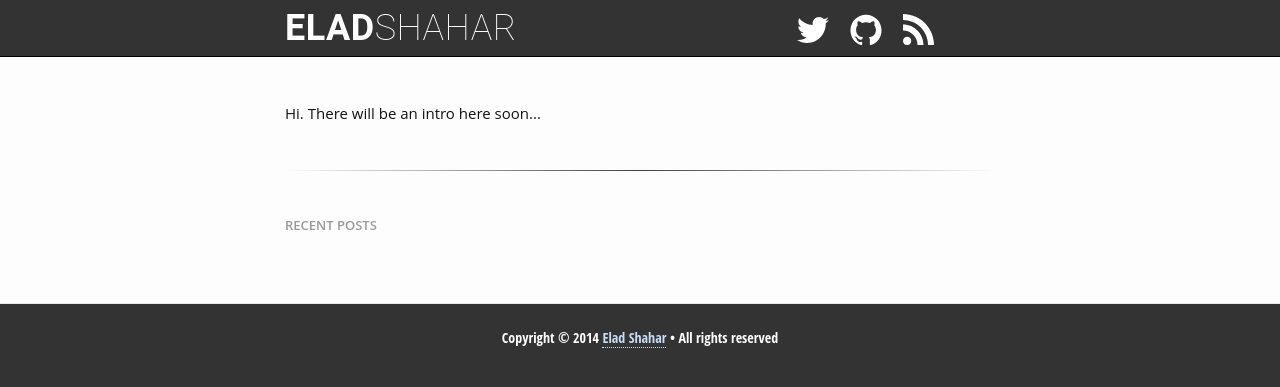
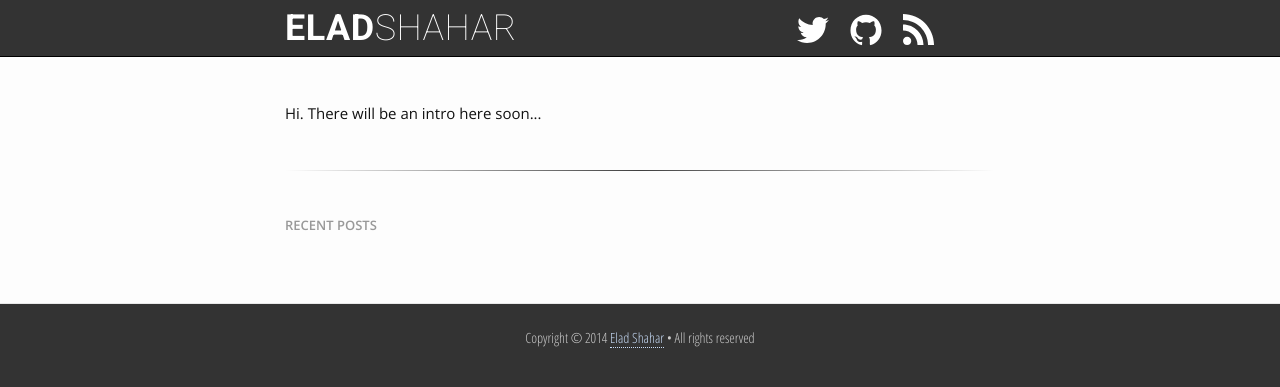
Before and after one commit to SaladFork/blog, a Jekyll site: the page built from index.html, in a window 1280 px wide. Shown: the top 387 px of the page. Built offline with Jekyll 4.4.1, drawn with Linux system fonts in a browser that asks for light colours; some web fonts are replaced.

Commit message:
Font cleanup

```diff
--- a/_includes/head.html
+++ b/_includes/head.html
@@ -8,7 +8,6 @@
 
     <link rel="stylesheet" href="{{ "/css/main.css" | prepend: site.baseurl }}">
     <link rel="canonical" href="{{ page.url | replace:'index.html','' | prepend: site.baseurl | prepend: site.url }}">
-    <link href='://fonts.googleapis.com/css?family=Open+Sans:400italic,600italic,700italic,700,600,400|Inconsolata' rel='stylesheet' type='text/css'>
-    <link href='://fonts.googleapis.com/css?family=Open+Sans+Condensed:300,300italic,700' rel='stylesheet' type='text/css'>
-    <link href='://fonts.googleapis.com/css?family=Roboto:400,100,900italic,900,700italic,700,500italic,500,400italic,300italic,300,100italic' rel='stylesheet' type='text/css'>
+
+    <link href='http://fonts.googleapis.com/css?family=Open+Sans:400italic,400,600|Open+Sans+Condensed:300|Roboto:400,100,300,700' rel='stylesheet' type='text/css'>
 </head>
--- a/_sass/_layout.scss
+++ b/_sass/_layout.scss
@@ -113,7 +113,7 @@
 .site-footer {
     border-top: 1px solid $grey-color-light;
     padding: ($spacing-unit/2) 0;
-    color: white;
+    color: #ccc;
     text-align: center;
 
     cite {
```
